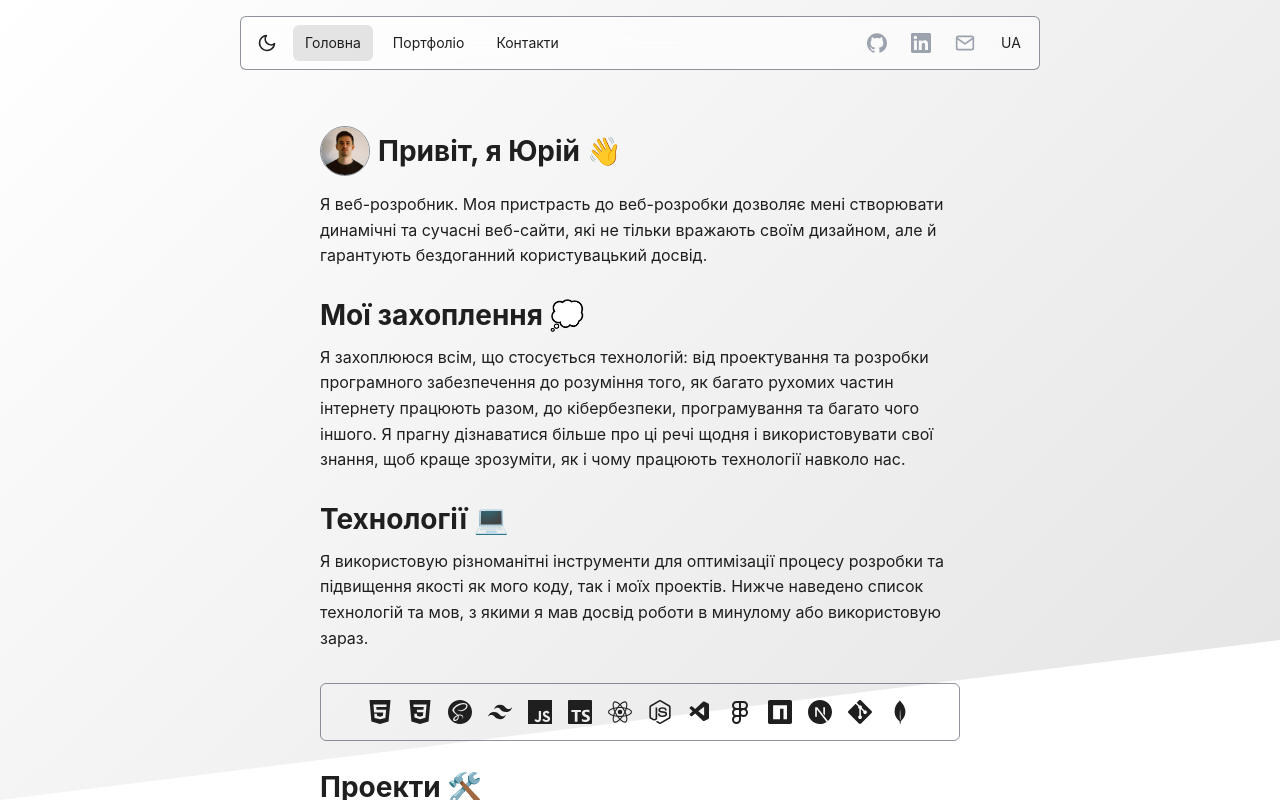
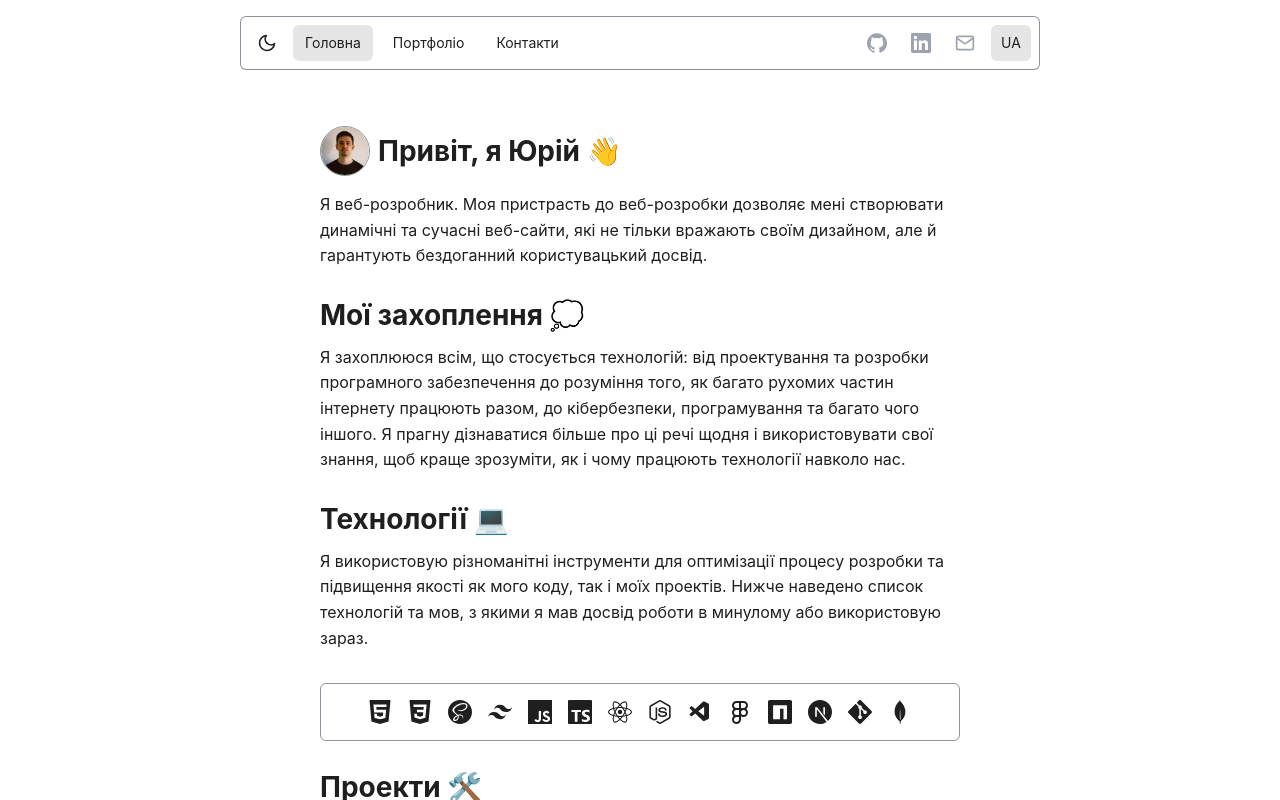
Before and after one commit to mescyura/mescyurasite, a React (Vite) app: page / in a window 1280 px wide. In both pictures the pointer is over the button "UA". Shown: the top 800 px of the page. Built offline with nearby package versions, Linux system fonts and the light colour scheme; no server answers.

Commit message:
delete body before,  fix hovers

```diff
--- a/src/index.css
+++ b/src/index.css
@@ -42,7 +42,7 @@ body {
 	transition: all 0.3s ease;
 }
 
-body::before {
+/* body::before {
 	content: '';
 	position: absolute;
 	top: 0;
@@ -53,7 +53,7 @@ body::before {
 	clip-path: polygon(0 0, 100% 0, 100% 80%, 0 100%);
 	z-index: -1;
 	transition: all 0.3s ease;
-}
+} */
 
 .main-content {
 	max-width: 45rem;
--- a/src/ui/LanguageToggle/LanguageToggle.module.css
+++ b/src/ui/LanguageToggle/LanguageToggle.module.css
@@ -15,5 +15,5 @@
 }
 
 .languageToggle:hover {
-	background-color: var(--headerHover);
+	background-color: var(--hover);
 }
--- a/src/ui/ThemeToggle/ThemeToggle.module.css
+++ b/src/ui/ThemeToggle/ThemeToggle.module.css
@@ -20,5 +20,5 @@
 }
 
 .themeToggle:hover {
-	background-color: var(--headerHover);
+	background-color: var(--hover);
 }
```
